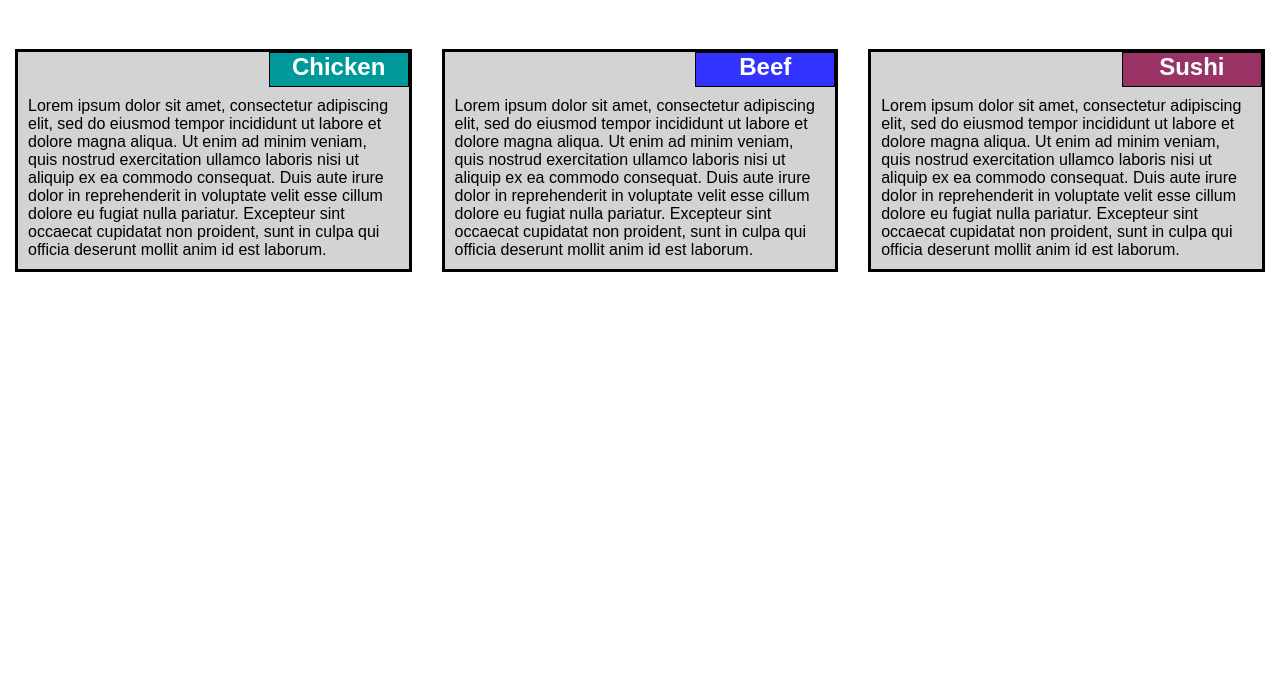
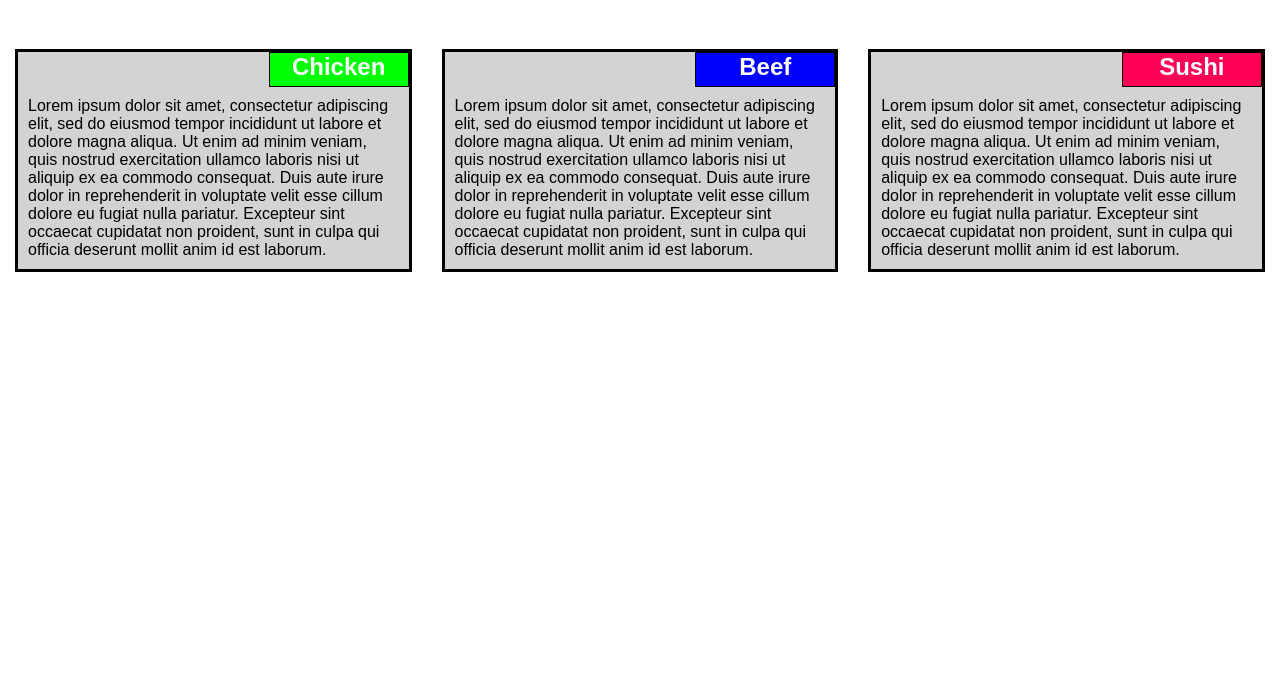
Before and after one commit to RanjitC2000/CourseraAssignments, a plain HTML site: page module2-solution/index.html in a window 1280 px wide. Shown: the part 116-800 px from the top of the page. Drawn offline with Linux system fonts and the light colour scheme.

Commit message:
Changes to styles

```diff
--- a/module2-solution/css/styles.css
+++ b/module2-solution/css/styles.css
@@ -6,7 +6,7 @@
 }
 /********** Container body font family and font size ***********/
 body {
-  font-family: sans-serif;
+  font-family: Arial, Helvetica, sans-serif;
   font-size: 100%;
 }
 /********** Container H2 styles for region position on section with margins
@@ -46,15 +46,15 @@ h1 {
   }
   /********* Region positioning text align margins and style **********/
   .chicken{
-    background-color:#009999;
+    background-color:#00ff00;
     color: white;
     }
    .beef{
-    background-color:#3333ff;
+    background-color:#0000ff;
     color: white;
    }
    .sushi{
-    background-color:#993366;
+    background-color:#ff0055;
     color: white;
    }
 /********** Large devices only **********/
```
